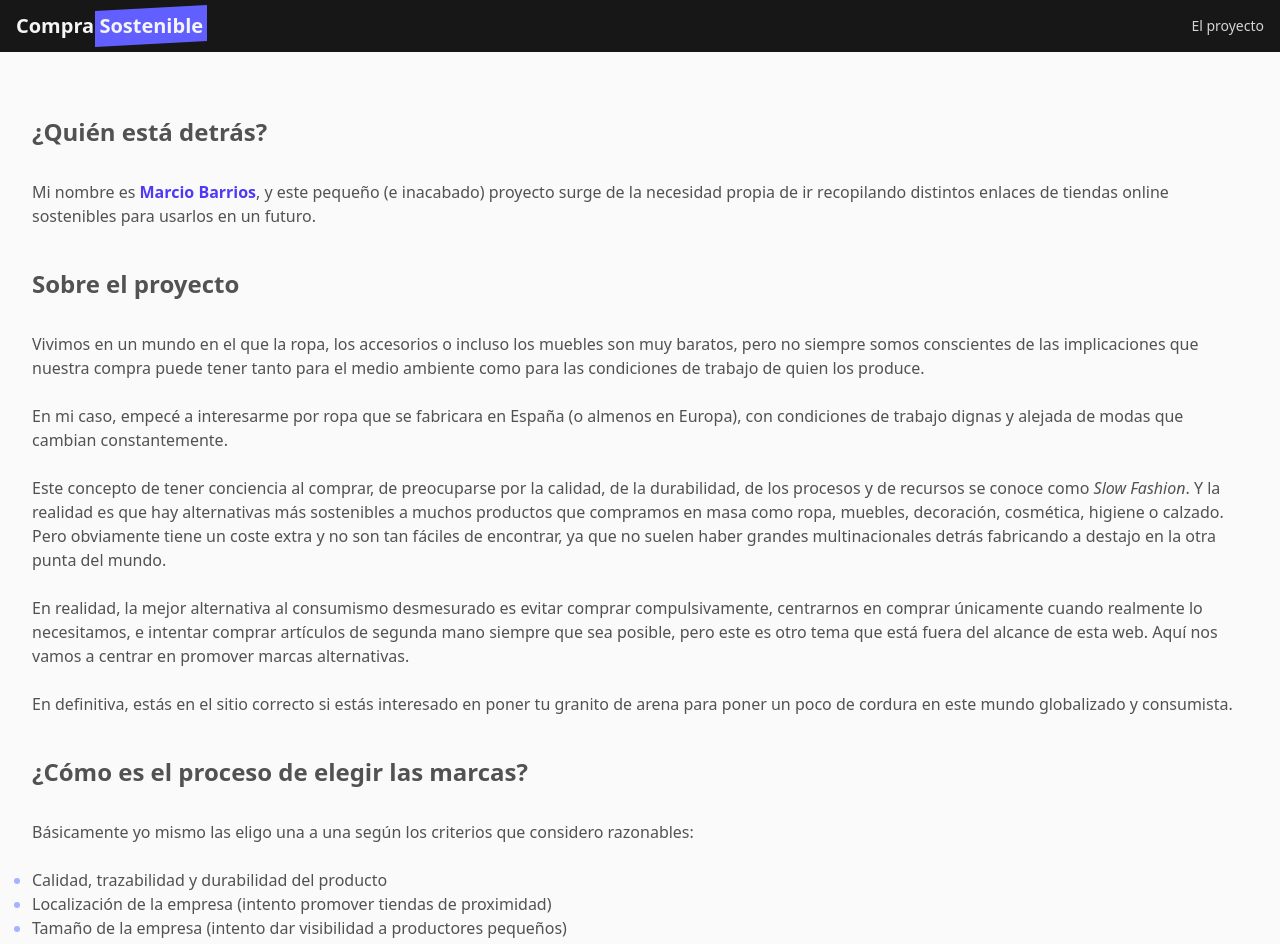
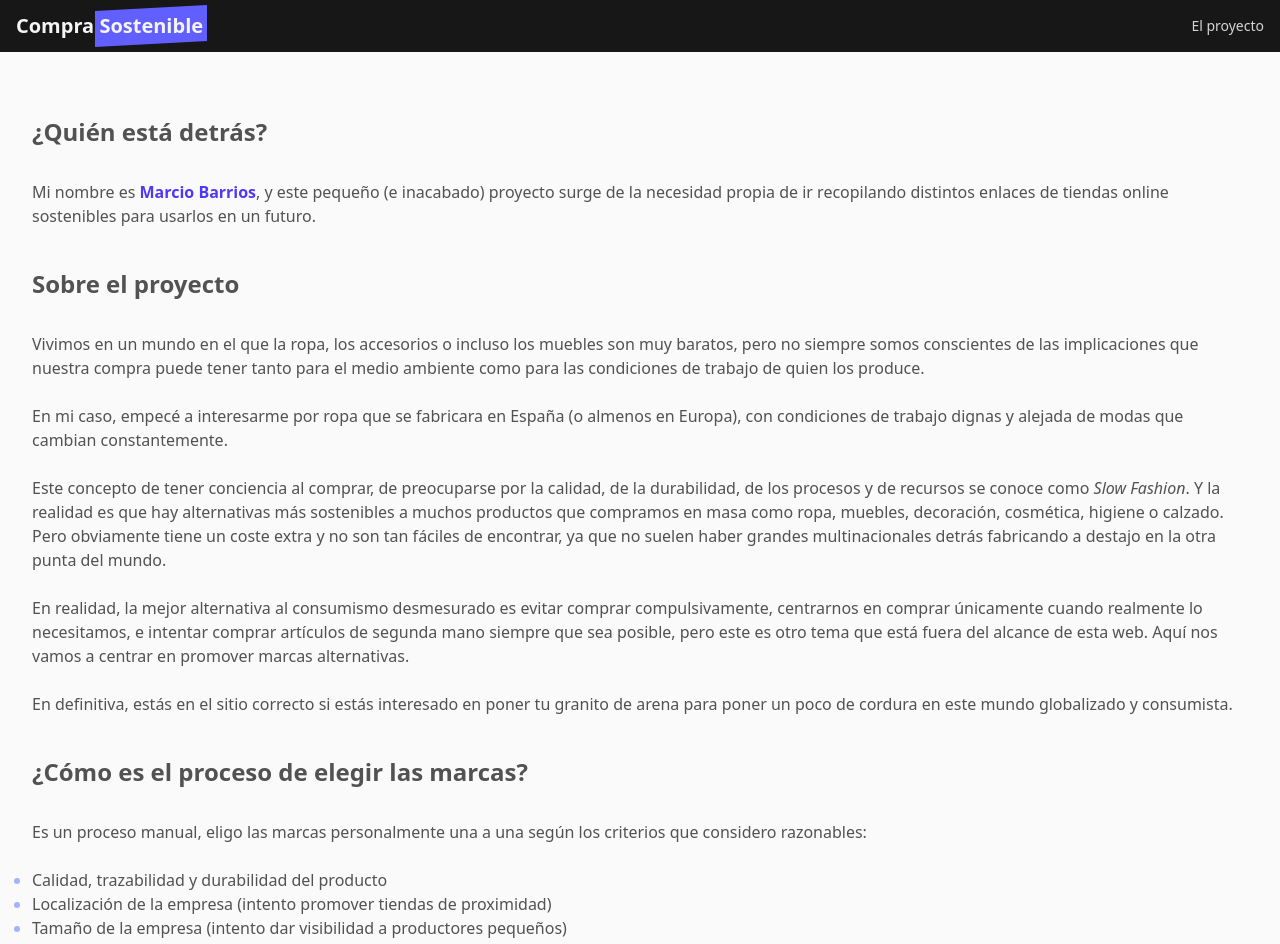
Before and after one commit to marciobarrios/comprasostenible, a Next.js app: page /el-proyecto in a window 1280 px wide. Shown: the top 944 px of the page. Built offline with nearby package versions, Linux system fonts and the light colour scheme.

Commit message:
Update about page

```diff
--- a/app/el-proyecto/page.tsx
+++ b/app/el-proyecto/page.tsx
@@ -64,8 +64,8 @@
 
       <Title>¿Cómo es el proceso de elegir las marcas?</Title>
       <p>
-        Básicamente yo mismo las eligo una a una según los criterios que
-        considero razonables:
+        Es un proceso manual, eligo las marcas personalmente una a una según los
+        criterios que considero razonables:
       </p>
       <ul className="mt-6 list-disc marker:text-indigo-300">
         <li>Calidad, trazabilidad y durabilidad del producto</li>
```
